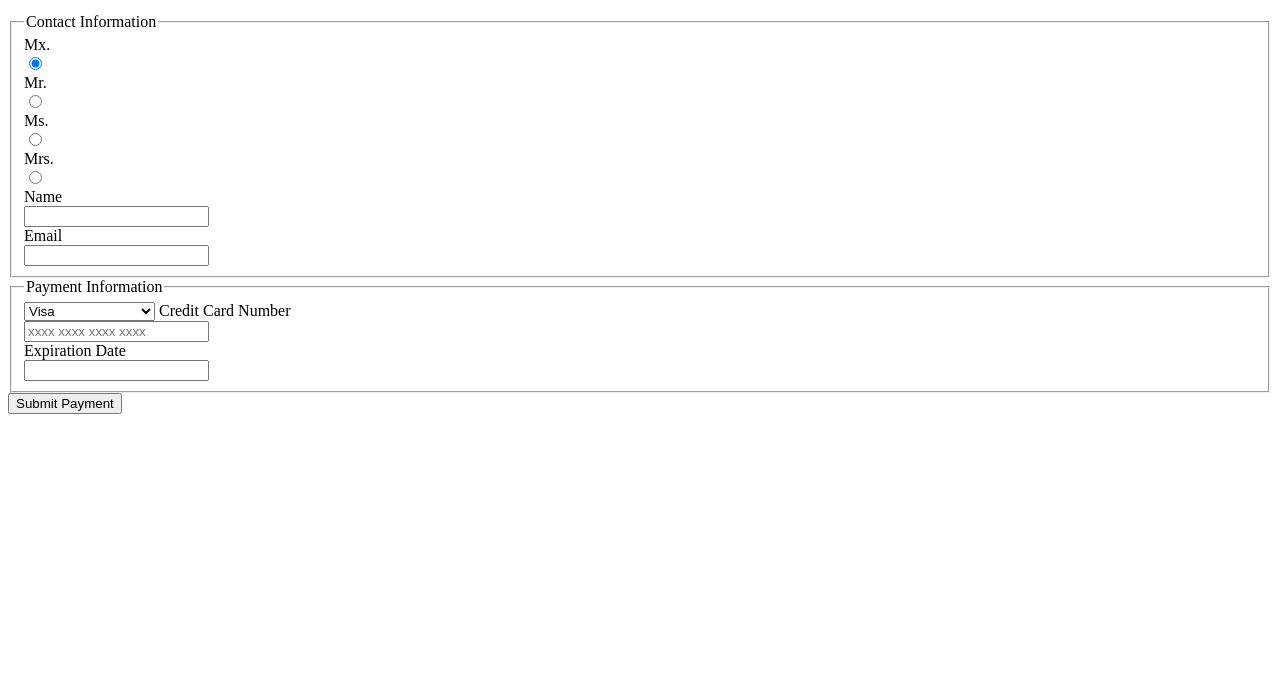
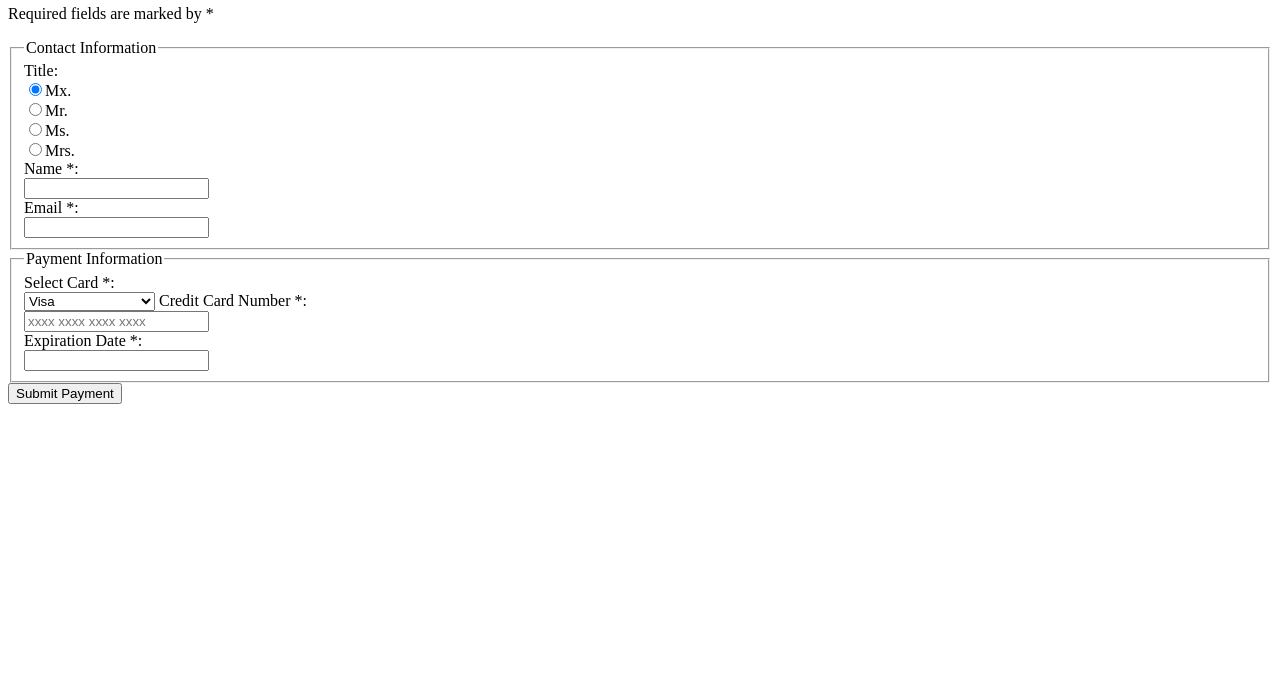
Before and after one commit to 10-6-pursuit/lab-intro-to-forms, a website: page index.html in a window 1280 px wide. Shown: the part 101-800 px from the top of the page. Drawn offline with Linux system fonts and the light colour scheme.

Commit message:
lab-intro-to-forms Bonus updates

```diff
--- a/index.html
+++ b/index.html
@@ -3,53 +3,65 @@
 <head>
     <meta charset="UTF-8">
     <meta name="viewport" content="width=device-width, initial-scale=1.0">
-    <title>Document</title>
+    <title>Payment Form</title>
     <!-- <link href="style.css" rel="stylesheet" type="text/css" -->
+    <style>
+        /* Focus styles */
+        :focus {
+            outline: 2px solid blue; /* Change the color and style as needed */
+        }
+    </style>
 </head>
 <body>
-    <form>
-        <h1>Payment Form</h1>
+    <form aria-labelledby="form-heading">
+        <!-- Skip link -->
+        <a href="#main-content" class="skip-link" aria-label="Skip to main content">Skip to main content</a>
+
+        <h1 id="form-heading">Payment Form</h1>
         <p>Required fields are marked by *</p>
 
         <fieldset>
             <legend>Contact Information</legend>
 
-        <label for="mx">Mx.</label><br />
-        <input type="radio" name="title" id="mx" checked /><br />
+            <label for="title-mx">Title:</label><br />
+            <input type="radio" id="title-mx" name="title" checked aria-label="Mx." /><label for="title-mx">Mx.</label><br />
 
-        <label for="mr">Mr.</label><br />
-        <input type="radio" name="title" id="mr"/><br />
+            <input type="radio" id="title-mr" name="title" aria-label="Mr." /><label for="title-mr">Mr.</label><br />
 
-        <label for="ms">Ms.</label><br />
-        <input type="radio" name="title" id="ms"/><br />
+            <input type="radio" id="title-ms" name="title" aria-label="Ms." /><label for="title-ms">Ms.</label><br />
 
-        <label for="mrs">Mrs.</label><br />
-        <input type="radio" name="title" id="mrs"/><br />
+            <input type="radio" id="title-mrs" name="title" aria-label="Mrs." /><label for="title-mrs">Mrs.</label><br />
 
-        <label for="name">Name</label><br />
-        <input type="text" name="name" id="name" required/><br />
+            <label for="name">Name *:</label><br />
+            <input type="text" id="name" name="name" required aria-required="true" /><br />
 
-        <label for="email">Email</label><br />
-        <input type="email" name="email" id="email" required/>
+            <label for="email">Email *:</label><br />
+            <input type="email" id="email" name="email" required aria-required="true" />
         </fieldset>
 
         <fieldset>
             <legend>Payment Information</legend>
-        <select> id="credit-card" name="card">
+            <label for="credit-card">Select Card *:</label><br />
+            <select name="card" id="credit-card" required aria-required="true">
                 <option value="visa">Visa</option>
                 <option value="mastercard">Mastercard</option>
                 <option value="american express">American Express</option>
                 <option value="discover">Discover</option>
             </select>
 
-        <label for="cc-number">Credit Card Number</label><br />
-        <input type="tel" name="cc-number" id="cc-number" placeholder="xxxx xxxx xxxx xxxx" required/><br />
+            <label for="cc-number">Credit Card Number *:</label><br />
+            <input type="tel" id="cc-number" name="cc-number" placeholder="xxxx xxxx xxxx xxxx" required aria-required="true" /><br />
 
-        <label for="cc-exp">Expiration Date</label><br />
-        <input type="text" name="cc-exp" id="expiration-date" required/><br />
+            <label for="cc-exp">Expiration Date *:</label><br />
+            <input type="text" id="expiration-date" name="cc-exp" required aria-required="true" /><br />
         </fieldset>
-        <input type="Submit" value="Submit Payment" />
 
+        <input type="Submit" value="Submit Payment" aria-label="Submit Payment"/>
+
+        <!-- Main content -->
+        <div id="main-content">
+            <!-- Main content goes here -->
+        </div>
     </form>
 </body>
 </html>
```
Lines whose indentation alone changed are shown as unchanged.
